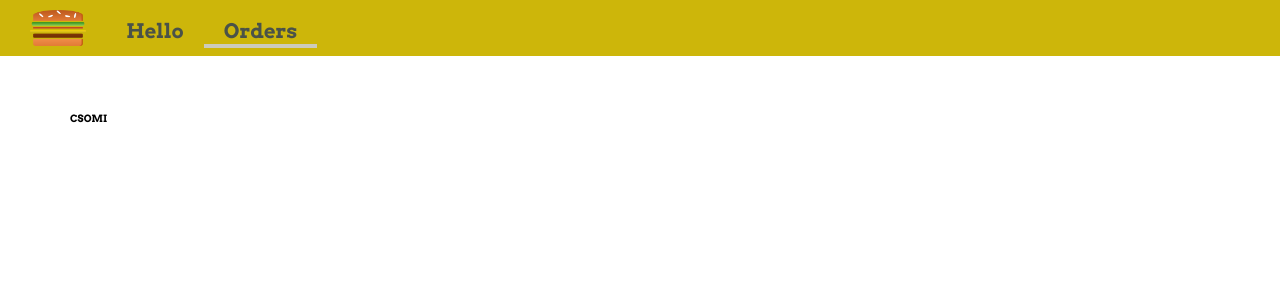
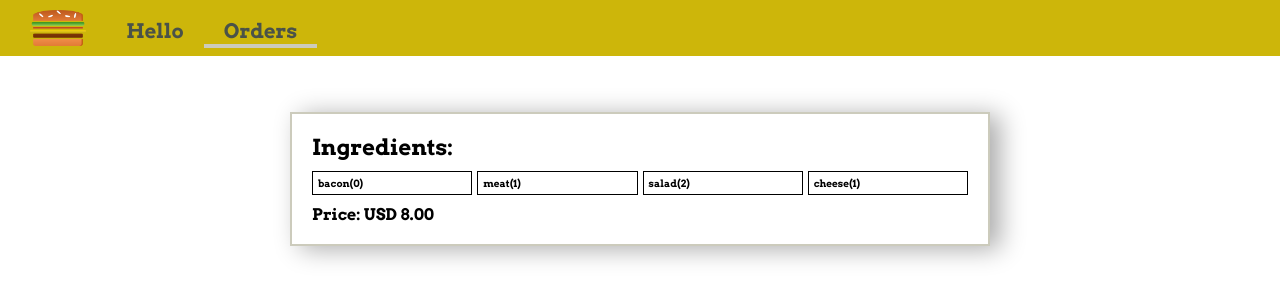
Before and after one commit to pldvd/burger-builder, a React (Create React App) app: page /orders in a window 1280 px wide. Shown: the top 300 px of the page. Built offline with nearby package versions, Linux system fonts and the light colour scheme.

Commit message:
style OrderCell component

```diff
--- /dev/null
+++ b/src/components/Order/OrderCell/OrderCell.js
@@ -0,0 +1,24 @@
+import React from 'react';
+import style from './OrderCell.module.scss';
+
+const OrderCell = (props) => {
+
+  const ingreds = Object.keys(props.ingredients).map(key => (
+    <div className={style.ingred}>
+      <span>{key}</span>
+      <span>({props.ingredients[key]})</span>
+    </div>
+  ))
+
+  return (
+    <div className={style.OrderCell}>
+      <h4>Ingredients:</h4>
+      <div className={style.ingredsList}>
+        {ingreds}
+      </div>
+      <p><span className={style.price}>Price: </span><span>USD {props.price}</span></p>
+    </div>
+  )
+}
+
+export default OrderCell;
--- /dev/null
+++ b/src/components/Order/OrderCell/OrderCell.module.scss
@@ -0,0 +1,29 @@
+.OrderCell {
+  max-width: 70rem;
+  margin: 1rem auto;
+  padding: 2rem;
+  border: 2px solid #CCCBBC;
+  box-shadow: 1rem .3rem 2.4rem 0 rgba(171,171,171,1);
+
+  h4 {
+    font-size: 2.2rem;
+    margin-bottom: 1rem;
+  }
+
+  p {
+    font-size: 1.6rem;
+  }
+}
+
+.ingred {
+  padding: .5rem .5rem;
+  border: 1px solid black;
+}
+
+.ingredsList {
+  display: grid;
+  grid-template-columns: repeat(auto-fit, minmax(150px, 1fr));
+  grid-column-gap: .5rem;
+  align-items: center;
+  margin-bottom: 1rem;
+}
--- a/src/containers/Orders/Orders.js
+++ b/src/containers/Orders/Orders.js
@@ -1,12 +1,19 @@
 import React, { Component } from 'react';
+import OrderCell from '../../components/Order/OrderCell/OrderCell';
 
 class Orders extends Component {
+
+  state = {
+    ingredients: {
+      bacon: 0,
+      meat: 1,
+      salad: 2,
+      cheese: 1
+    }
+  }
+
   render() {
-    return (
-      <div>
-        CSOMI
-      </div>
-    )
+    return <OrderCell price='8.00' ingredients={this.state.ingredients}/>
   }
 }
 
```
